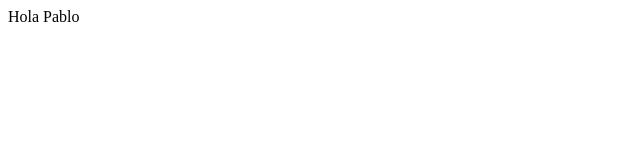
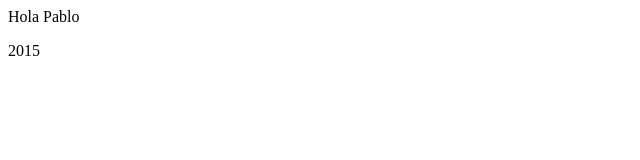
Before and after one commit to pablo-puga/testClase, a plain HTML site: page index.html in a window 1280 px wide. Shown: the full height of the page, 0-640 px from the left. Drawn offline with Linux system fonts and the light colour scheme.

Commit message:
Añadido el footer con la fecha

```diff
--- a/index.html
+++ b/index.html
@@ -1 +1,2 @@
 <p>Hola Pablo</p>
+<footer>2015</footer>
```
